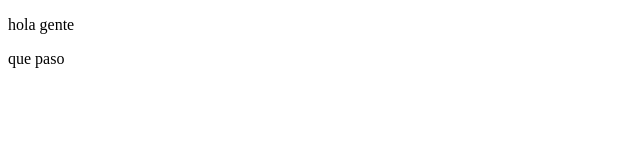
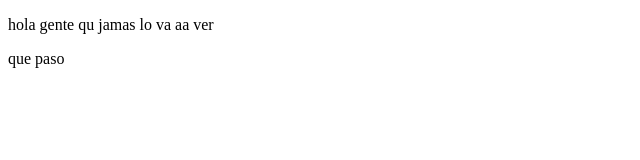
Before and after one commit to aapontel/proyectoDemo, a plain HTML site: page index.html in a window 1280 px wide. Shown: the whole page, without its empty margins (0-640 px from the left). Drawn offline with Linux system fonts and the light colour scheme.

Commit message:
cambios agregados a sitio de twivh

```diff
--- a/index.html
+++ b/index.html
@@ -8,8 +8,7 @@
 </head>
 <body>
     <p>
-        hola gente
-    </p>
+        hola gente  qu jamas lo va aa ver    </p>
     <article>
         que paso
     </article>
```
